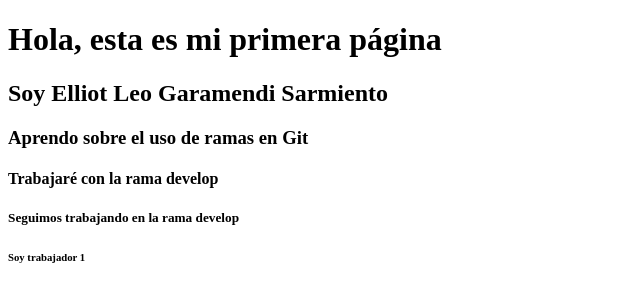
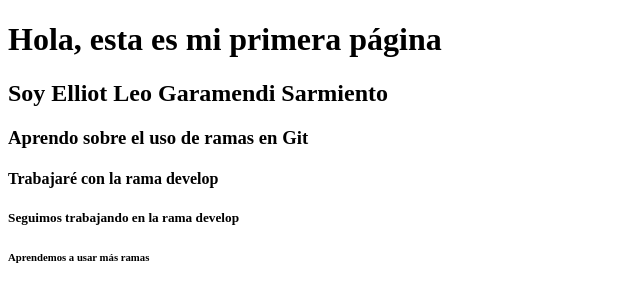
Before and after one commit to elliotgaramendi/learning-git, a plain HTML site: page index.html in a window 1280 px wide. Shown: the full height of the page, 0-640 px from the left. Drawn offline with Linux system fonts and the light colour scheme.

Commit message:
Se modificó título de acción

```diff
--- a/index.html
+++ b/index.html
@@ -11,6 +11,6 @@
     <h3>Aprendo sobre el uso de ramas en Git</h3>
     <h4>Trabajaré con la rama develop</h4>
     <h5>Seguimos trabajando en la rama develop</h5>
-    <h6>Soy trabajador 1</h6>
+    <h6>Aprendemos a usar más ramas</h6>
 </body>
 </html>
```
